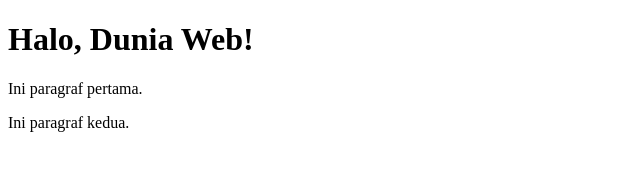
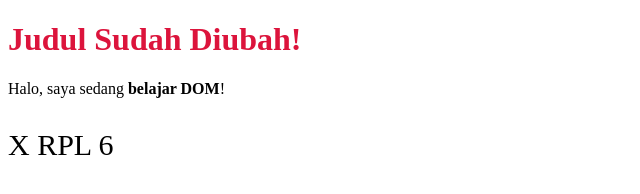
Before and after one commit to pinerasyandana/dom, a plain HTML site: page index.html in a window 1280 px wide. Shown: the whole page, without its empty margins (0-640 px from the left). Drawn offline with Linux system fonts and the light colour scheme.

Commit message:
Add files via upload

```diff
--- a/index.html
+++ b/index.html
@@ -2,13 +2,12 @@
 <html lang="id">
 <head>
   <meta charset="UTF-8">
-  <title>Syandana risqy pinera</title>
+  <title>Praktikum 2 - getElementById</title>
 </head>
 <body>
-  <h1 id="judul">Halo, Dunia Web!</h1>
-  <p>Ini paragraf pertama.</p>
-  <p>Ini paragraf kedua.</p>
-
-  <script src="dom.js"></script>
+  <h1 id="judul">Selamat Datang</h1>
+  <p id="sapaan">Ini adalah teks awal.</p>
+ <p id="kelas"> X RPL 1</p>
+  <script src="script.js"></script>
 </body>
 </html>
--- /dev/null
+++ b/script.js
@@ -0,0 +1,25 @@
+// 1. Memilih elemen
+const judul = document.getElementById("judul");
+const sapaan = document.getElementById("sapaan");
+const kelas = document.getElementById("kelas");
+
+// 2. Melihat elemen di Console
+console.log(judul);
+console.log(sapaan);
+console.log(kelas);
+
+// 3. Mengubah isi teks
+judul.textContent = "Judul Sudah Diubah!";
+kelas.textContent = "X RPL 6";
+
+// 4. Mengubah warna
+judul.style.color = "crimson";
+
+// 5. Mengubah isi dengan tag HTML
+sapaan.innerHTML = "Halo, saya sedang <b>belajar DOM</b>!";
+
+// 6. Mencoba id yang tidak ada
+const hantu = document.getElementById("tidakada");
+console.log(hantu);
+
+kelas.style.fontSize = "30px";
```
Also changed, not shown: 1 other file.
